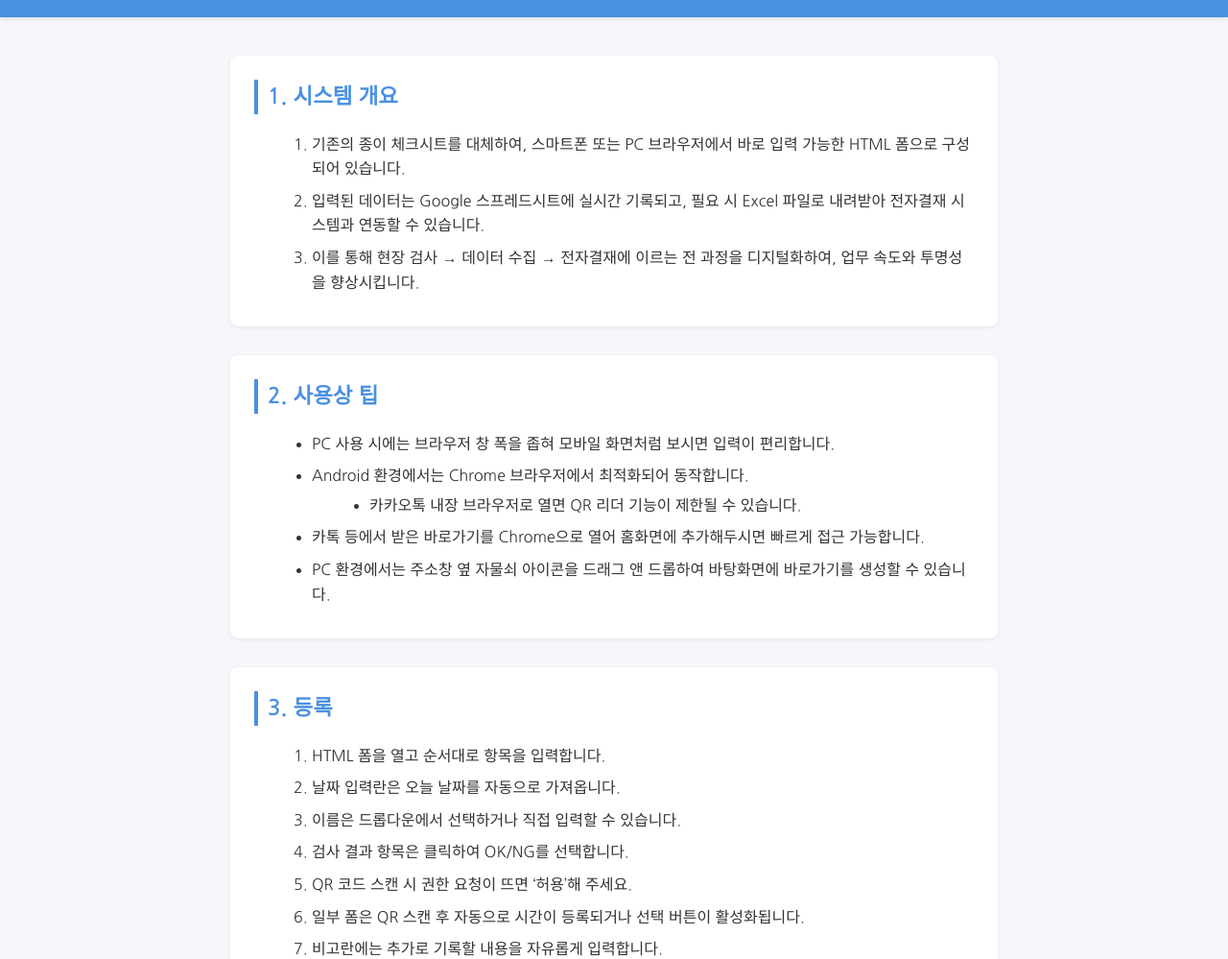
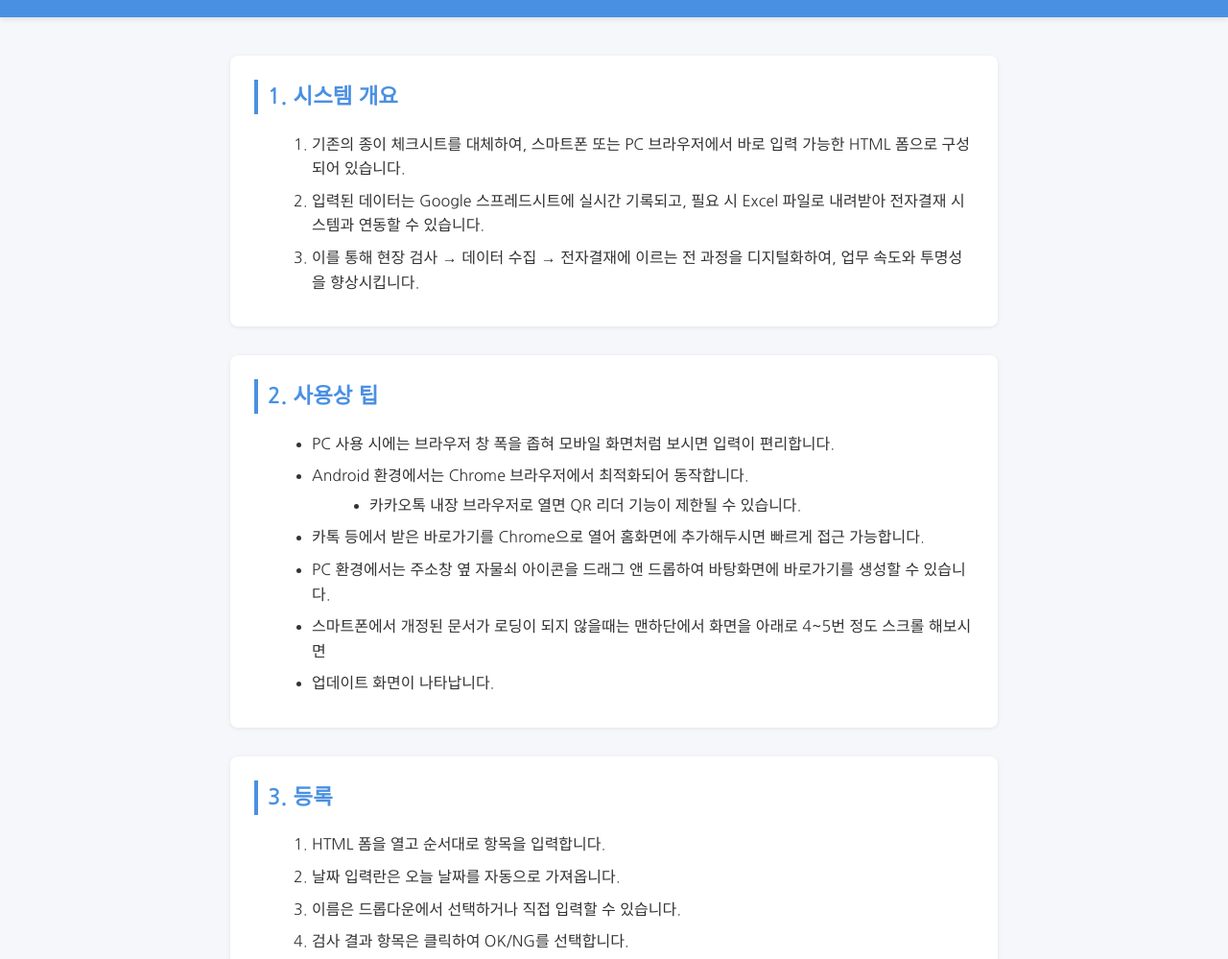
Before and after one commit to KnagByeongju-123/Title_Index, a plain HTML site: page index.html in a window 1280 px wide. Shown: the part 93-1092 px from the top of the page at 96% size. Drawn offline with Linux system fonts and the light colour scheme.

Commit message:
Update index.html

```diff
--- a/index.html
+++ b/index.html
@@ -90,6 +90,8 @@
         </li>
         <li>카톡 등에서 받은 바로가기를 Chrome으로 열어 홈화면에 추가해두시면 빠르게 접근 가능합니다.</li>
         <li>PC 환경에서는 주소창 옆 자물쇠 아이콘을 드래그 앤 드롭하여 바탕화면에 바로가기를 생성할 수 있습니다.</li>
+        <li>스마트폰에서 개정된 문서가 로딩이 되지 않을때는 맨하단에서 화면을 아래로 4~5번 정도 스크롤 해보시면</li>
+        <li> 업데이트 화면이 나타납니다.</li>
       </ul>
     </section>
 
```
